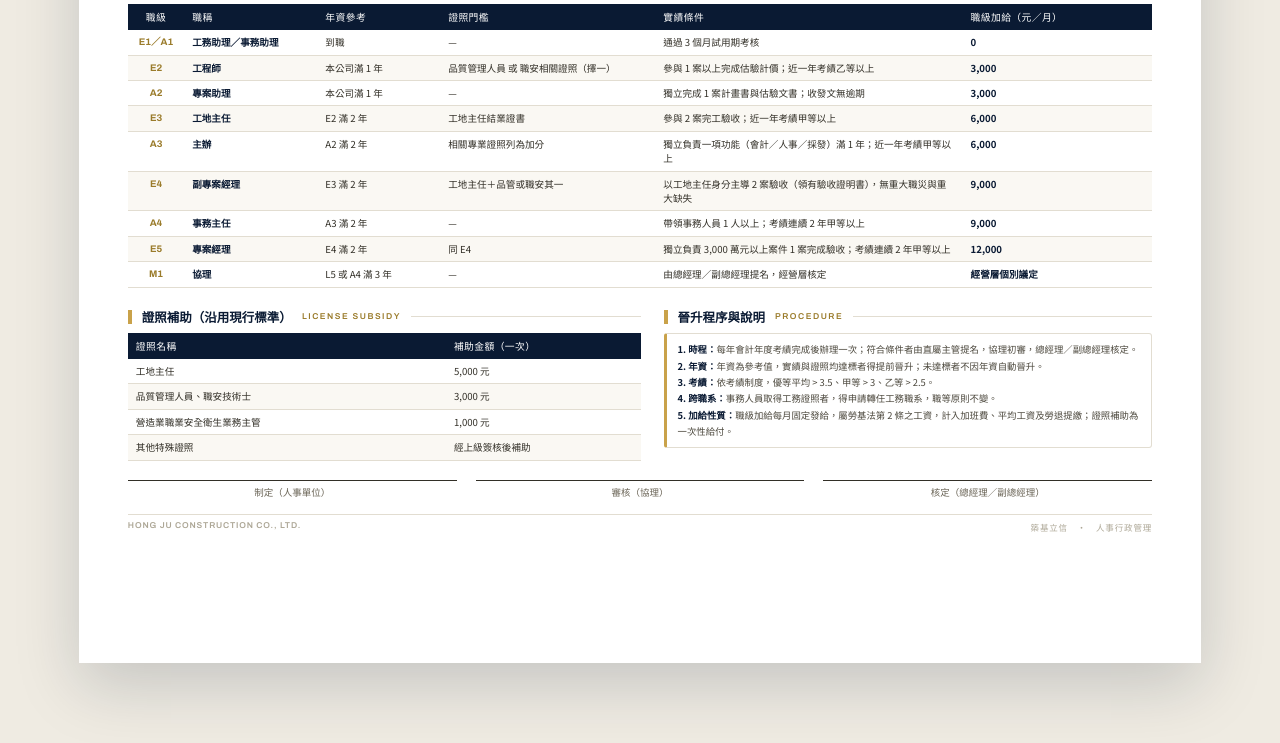
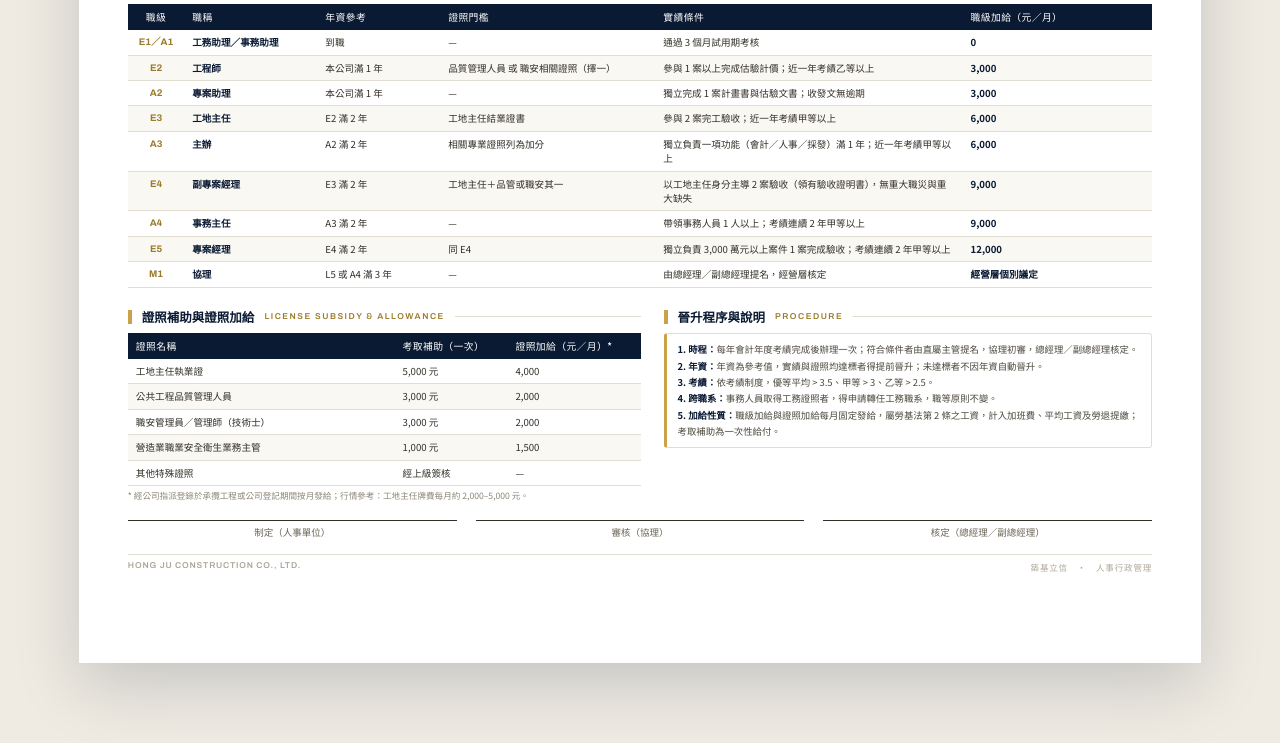
Before and after one commit to YJ-chen0830/hongju-forms, a plain HTML site: page career-ladder.html in a window 1280 px wide. Shown: the part 1155-1898 px from the top of the page. Drawn offline with Linux system fonts and the light colour scheme.

Commit message:
Add monthly license allowance to career ladder
Co-Authored-By: Claude Opus 5.5 <noreply@anthropic.com>
Claude-Session: https://claude.ai/code/session_01WaCtjMo4sbiKZhgHriApBj

```diff
--- a/career-ladder.html
+++ b/career-ladder.html
@@ -208,17 +208,19 @@
 
       <div class="two" style="margin-top:2mm;">
         <div>
-          <div class="grp"><span class="bar"></span><span class="zh">證照補助（沿用現行標準）</span><span class="en">License Subsidy</span><span class="ln"></span></div>
+          <div class="grp"><span class="bar"></span><span class="zh">證照補助與證照加給</span><span class="en">License Subsidy &amp; Allowance</span><span class="ln"></span></div>
           <table>
-            <colgroup><col style="width:62%;"><col style="width:38%;"></colgroup>
-            <thead><tr><th>證照名稱</th><th>補助金額（一次）</th></tr></thead>
+            <colgroup><col style="width:52%;"><col style="width:22%;"><col style="width:26%;"></colgroup>
+            <thead><tr><th>證照名稱</th><th>考取補助（一次）</th><th>證照加給（元／月）*</th></tr></thead>
             <tbody>
-              <tr><td>工地主任</td><td>5,000 元</td></tr>
-              <tr><td>品質管理人員、職安技術士</td><td>3,000 元</td></tr>
-              <tr><td>營造業職業安全衛生業務主管</td><td>1,000 元</td></tr>
-              <tr><td>其他特殊證照</td><td>經上級簽核後補助</td></tr>
+              <tr><td>工地主任執業證</td><td>5,000 元</td><td>4,000</td></tr>
+              <tr><td>公共工程品質管理人員</td><td>3,000 元</td><td>2,000</td></tr>
+              <tr><td>職安管理員／管理師（技術士）</td><td>3,000 元</td><td>2,000</td></tr>
+              <tr><td>營造業職業安全衛生業務主管</td><td>1,000 元</td><td>1,500</td></tr>
+              <tr><td>其他特殊證照</td><td>經上級簽核</td><td>—</td></tr>
             </tbody>
           </table>
+          <div style="font-size:8.6px;color:#8C8576;margin-top:3px;">* 經公司指派登錄於承攬工程或公司登記期間按月發給；行情參考：工地主任牌費每月約 2,000–5,000 元。</div>
         </div>
         <div>
           <div class="grp"><span class="bar"></span><span class="zh">晉升程序與說明</span><span class="en">Procedure</span><span class="ln"></span></div>
@@ -227,7 +229,7 @@
             <b>2. 年資：</b>年資為參考值，實績與證照均達標者得提前晉升；未達標者不因年資自動晉升。<br>
             <b>3. 考績：</b>依考績制度，優等平均 &gt; 3.5、甲等 &gt; 3、乙等 &gt; 2.5。<br>
             <b>4. 跨職系：</b>事務人員取得工務證照者，得申請轉任工務職系，職等原則不變。<br>
-            <b>5. 加給性質：</b>職級加給每月固定發給，屬勞基法第 2 條之工資，計入加班費、平均工資及勞退提繳；證照補助為一次性給付。
+            <b>5. 加給性質：</b>職級加給與證照加給每月固定發給，屬勞基法第 2 條之工資，計入加班費、平均工資及勞退提繳；考取補助為一次性給付。
           </div>
         </div>
       </div>
```
